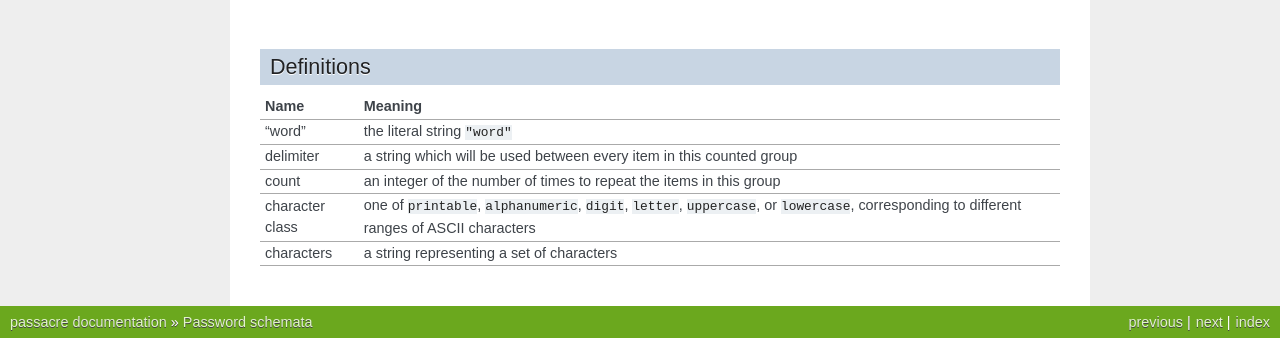
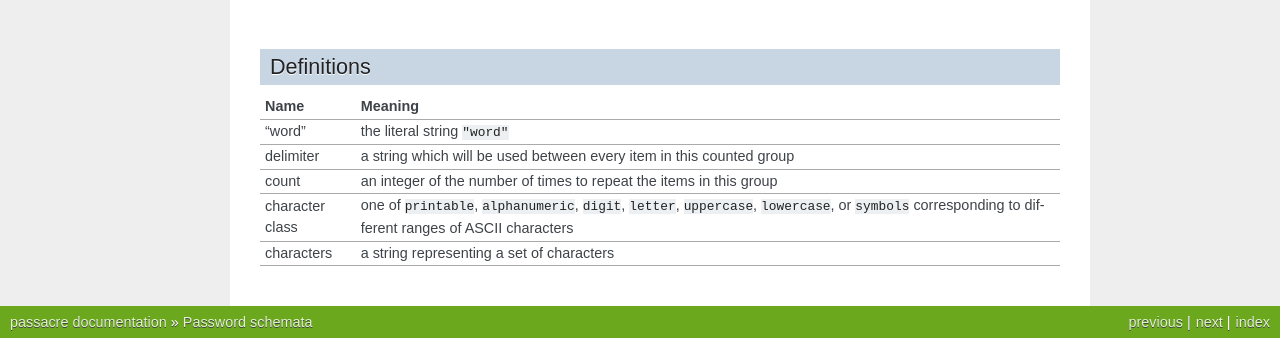
Before and after one commit to habnabit/passacre, a Sphinx documentation site: the page built from docs/schema.rst, in a window 1280 px wide. Shown: the part 812-1162 px from the top of the page. Built offline with Sphinx 7.4.7, drawn with Linux system fonts in a browser that asks for light colours; the version number could not be read and is left out.

Commit message:
Add a 'symbols' character class.

```diff
--- a/docs/schema.rst
+++ b/docs/schema.rst
@@ -37,9 +37,9 @@ Definitions
 |                |items in this group                                |
 +----------------+---------------------------------------------------+
 |character class |one of ``printable``, ``alphanumeric``, ``digit``, |
-|                |``letter``, ``uppercase``, or ``lowercase``,       |
-|                |corresponding to different ranges of ASCII         |
-|                |characters                                         |
+|                |``letter``, ``uppercase``, ``lowercase``, or       |
+|                |``symbols`` corresponding to different ranges of   |
+|                |ASCII characters                                   |
 +----------------+---------------------------------------------------+
 |characters      |a string representing a set of characters          |
 +----------------+---------------------------------------------------+
```
Also changed, not shown: 1 other file.
